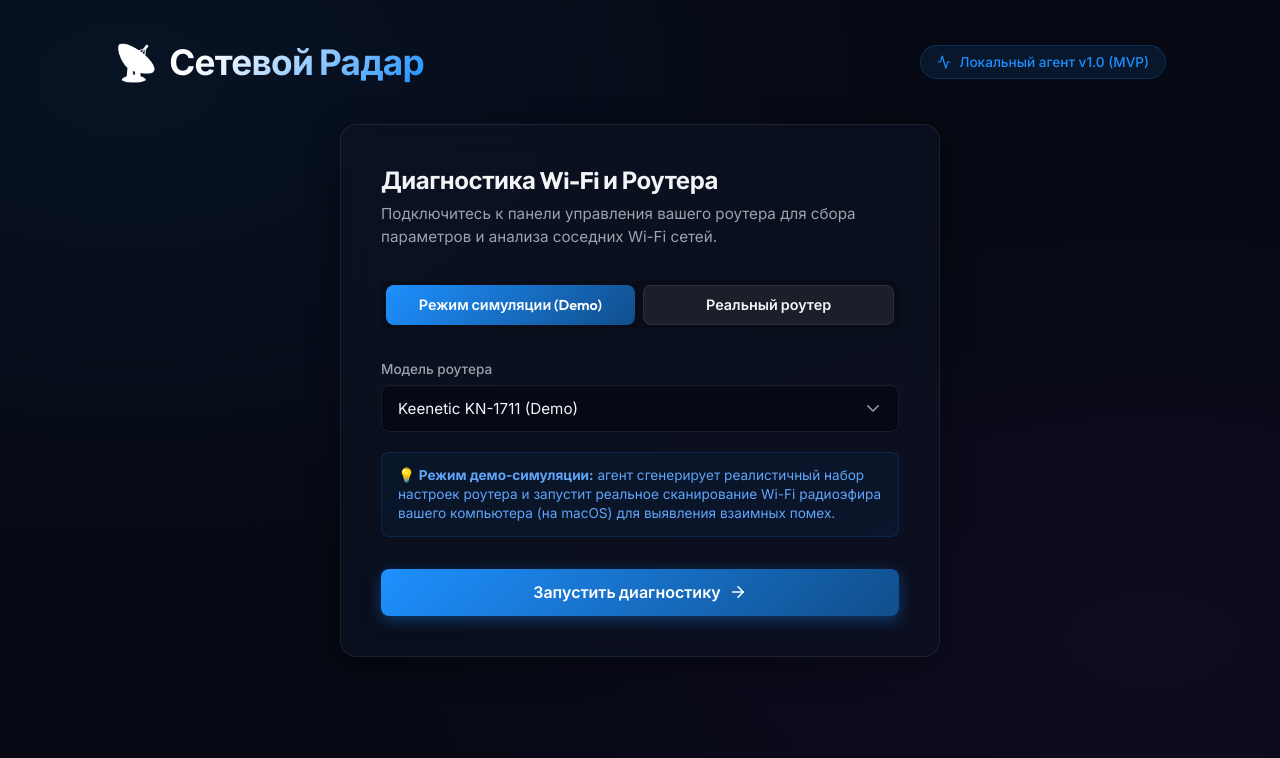
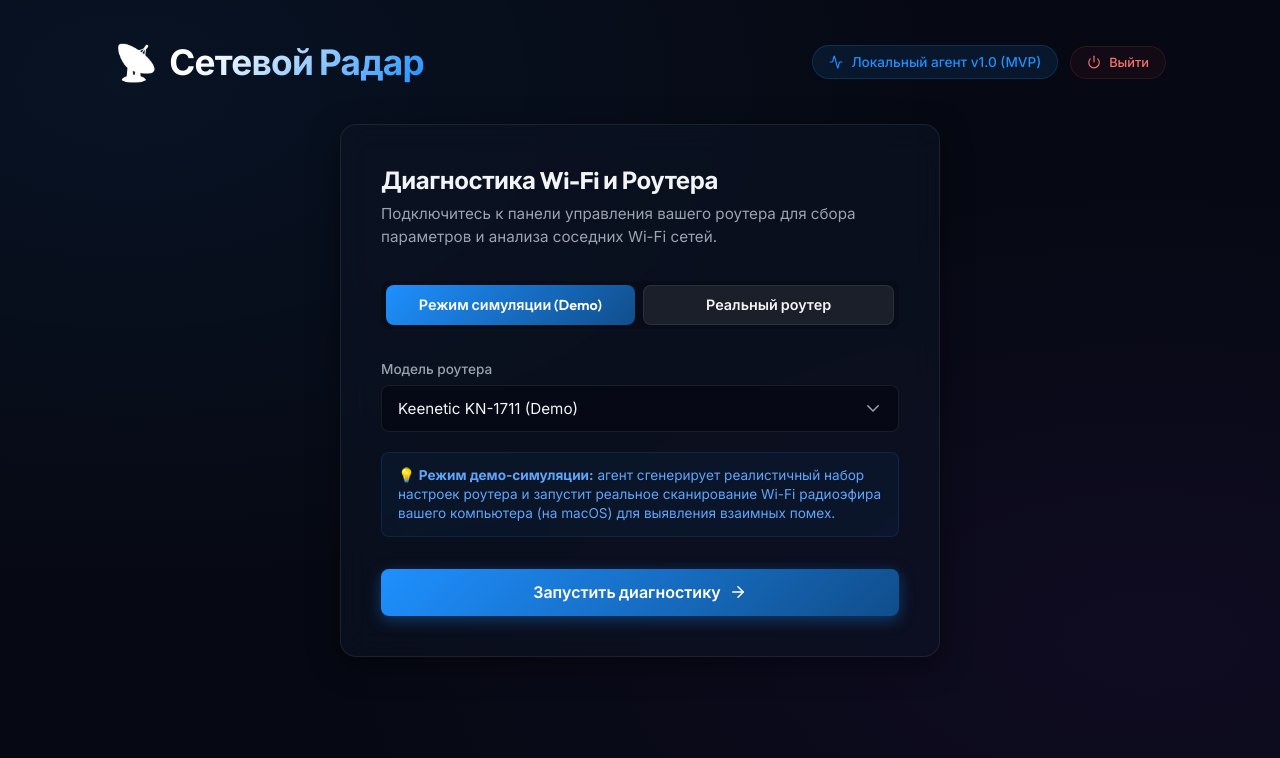
Before and after one commit to bkaganovich-stack/network-environment-analyzer, a React (Vite) app: page / in a window 1280 px wide. Shown: the top 758 px of the page. Built offline with nearby package versions, Linux system fonts and the light colour scheme.

Commit message:
feat: add Exit button and graceful server shutdown capability

```diff
--- a/src/App.tsx
+++ b/src/App.tsx
@@ -16,7 +16,8 @@ import {
   X,
   ArrowRight,
   Database,
-  CheckCircle2
+  CheckCircle2,
+  Power
 } from 'lucide-react';
 
 // Unified schema definitions
@@ -124,7 +125,7 @@ interface ScanResult {
 }
 
 export default function App() {
-  const [screen, setScreen] = useState<'connect' | 'scanning' | 'results'>('connect');
+  const [screen, setScreen] = useState<'connect' | 'scanning' | 'results' | 'shutdown'>('connect');
   const [isDemoMode, setIsDemoMode] = useState<boolean>(true);
   const [formData, setFormData] = useState({
     ip: '192.168.1.1',
@@ -172,6 +173,17 @@ export default function App() {
       model: demo ? 'Keenetic (Demo)' : 'auto',
       password: ''
     }));
+  };
+
+  const handleExit = async () => {
+    if (window.confirm('Вы действительно хотите остановить работу Сетевого Радара и закрыть приложение?')) {
+      setScreen('shutdown');
+      try {
+        await fetch('/api/exit', { method: 'POST' });
+      } catch (err) {
+        // ignore because connection is closed as server shuts down
+      }
+    }
   };
 
   // Scanning sequence steps list
@@ -276,15 +288,23 @@ export default function App() {
   return (
     <div className="app-container">
       {/* HEADER */}
+      {screen !== 'shutdown' && (
         <header className="fade-in">
           <h1 className="title-glow">
             <span>📡</span> Сетевой Радар
           </h1>
+          <div style={{ display: 'flex', gap: '0.75rem', alignItems: 'center' }}>
             <div className="status-badge">
               <Activity size={14} className="animate-pulse" />
               <span>Локальный агент v1.0 (MVP)</span>
             </div>
+            <button className="exit-btn" onClick={handleExit} title="Остановить работу и выйти из приложения">
+              <Power size={14} />
+              <span>Выйти</span>
+            </button>
+          </div>
         </header>
+      )}
 
       {/* 1. CONNECTION SCREEN */}
       {screen === 'connect' && (
@@ -846,7 +866,33 @@ export default function App() {
         </div>
       )}
 
-      {/* 4. RECOMMENDATION CARD DETAIL SLIDE-OUT DRAWER */}
+      {/* 4. SHUTDOWN SCREEN */}
+      {screen === 'shutdown' && (
+        <div className="glass-panel fade-in" style={{ padding: '3rem', maxWidth: '500px', margin: '4rem auto 0 auto', textAlign: 'center' }}>
+          <div style={{
+            width: '64px',
+            height: '64px',
+            borderRadius: '50%',
+            background: 'rgba(239, 68, 68, 0.1)',
+            border: '1px solid rgba(239, 68, 68, 0.2)',
+            display: 'flex',
+            alignItems: 'center',
+            justifyContent: 'center',
+            margin: '0 auto 1.5rem auto'
+          }}>
+            <Power size={32} style={{ color: '#f87171' }} />
+          </div>
+          <h2 style={{ marginBottom: '1rem', fontWeight: 700 }}>Сетевой Радар остановлен</h2>
+          <p style={{ color: 'var(--text-muted)', fontSize: '0.95rem', lineHeight: 1.6, marginBottom: '2rem' }}>
+            Локальный агент успешно завершил свою работу и освободил сетевой порт. Теперь вы можете закрыть эту вкладку браузера.
+          </p>
+          <div style={{ color: 'var(--text-muted)', fontSize: '0.8rem', padding: '0.75rem', background: 'rgba(255,255,255,0.02)', borderRadius: '8px', border: '1px solid var(--border-color)' }}>
+            Для повторного запуска запустите команду запуска в терминале.
+          </div>
+        </div>
+      )}
+
+      {/* 5. RECOMMENDATION CARD DETAIL SLIDE-OUT DRAWER */}
       {selectedRec && (
         <div className="details-overlay" onClick={() => setSelectedRec(null)}>
           <div className="details-panel" onClick={(e) => e.stopPropagation()}>
--- a/src/index.css
+++ b/src/index.css
@@ -503,3 +503,27 @@ select.form-control {
 .client-item:hover {
   background: rgba(255, 255, 255, 0.02);
 }
+
+.exit-btn {
+  display: inline-flex;
+  align-items: center;
+  gap: 0.5rem;
+  padding: 0.5rem 1rem;
+  background: rgba(239, 68, 68, 0.05);
+  border: 1px solid rgba(239, 68, 68, 0.15);
+  border-radius: 999px;
+  font-size: 0.8rem;
+  color: #f87171;
+  font-weight: 500;
+  cursor: pointer;
+  transition: all 0.2s ease;
+  box-shadow: none;
+  font-family: inherit;
+}
+
+.exit-btn:hover {
+  background: rgba(239, 68, 68, 0.15);
+  border-color: rgba(239, 68, 68, 0.35);
+  color: #ef4444;
+  box-shadow: 0 0 12px rgba(239, 68, 68, 0.1);
+}
```
Also changed, not shown: 5 other files (tests, documents, lock files or other folders). Lines whose indentation alone changed are shown as unchanged.
